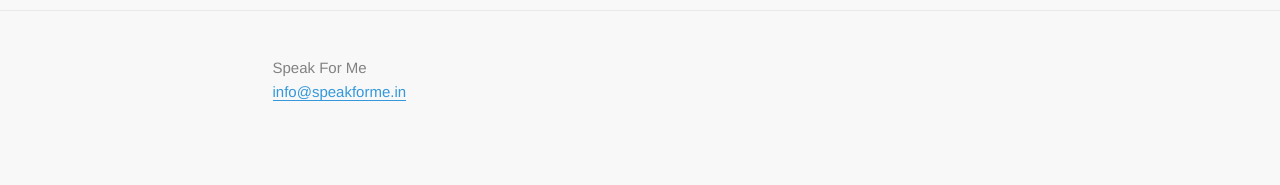
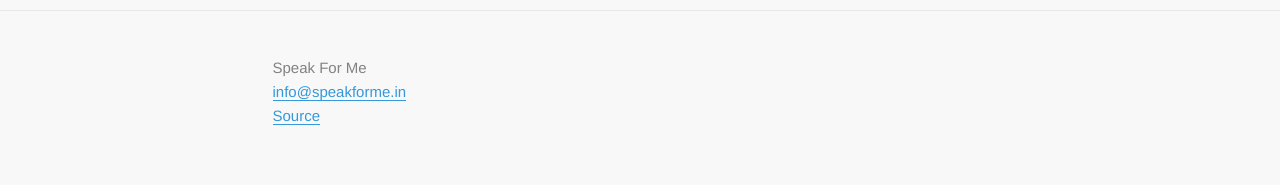
Before and after one commit to speakforme/frontend, a Jekyll site: the page built from pages/campaign-mp.md, in a window 1280 px wide. Shown: the part 1446-1631 px from the top of the page. Built offline with Jekyll 4.4.1, drawn with Linux system fonts in a browser that asks for light colours; comment, search, counter and statistics services are not loaded; before the commit the page ends 1610 px from its top, so only the background shows below that.

Commit message:
Adds github link

```diff
--- a/_includes/footer.html
+++ b/_includes/footer.html
@@ -14,6 +14,7 @@
             {% if site.email %}
             <li><a href="mailto:{{ site.email }}" target="_blank">{{ site.email }}</a></li>
             {% endif %}
+            <li><a href="https://github.com/speakforme/frontend">Source</a></li>
         </ul>
       </div>
     </div>
```
